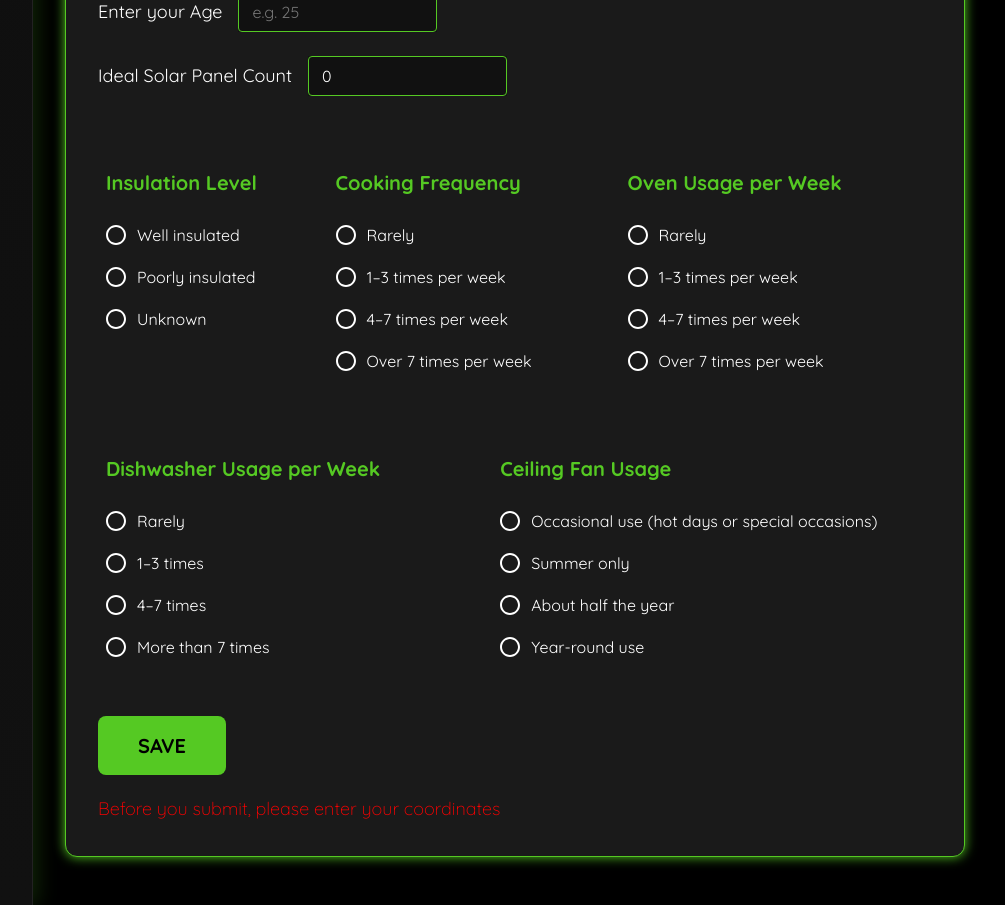
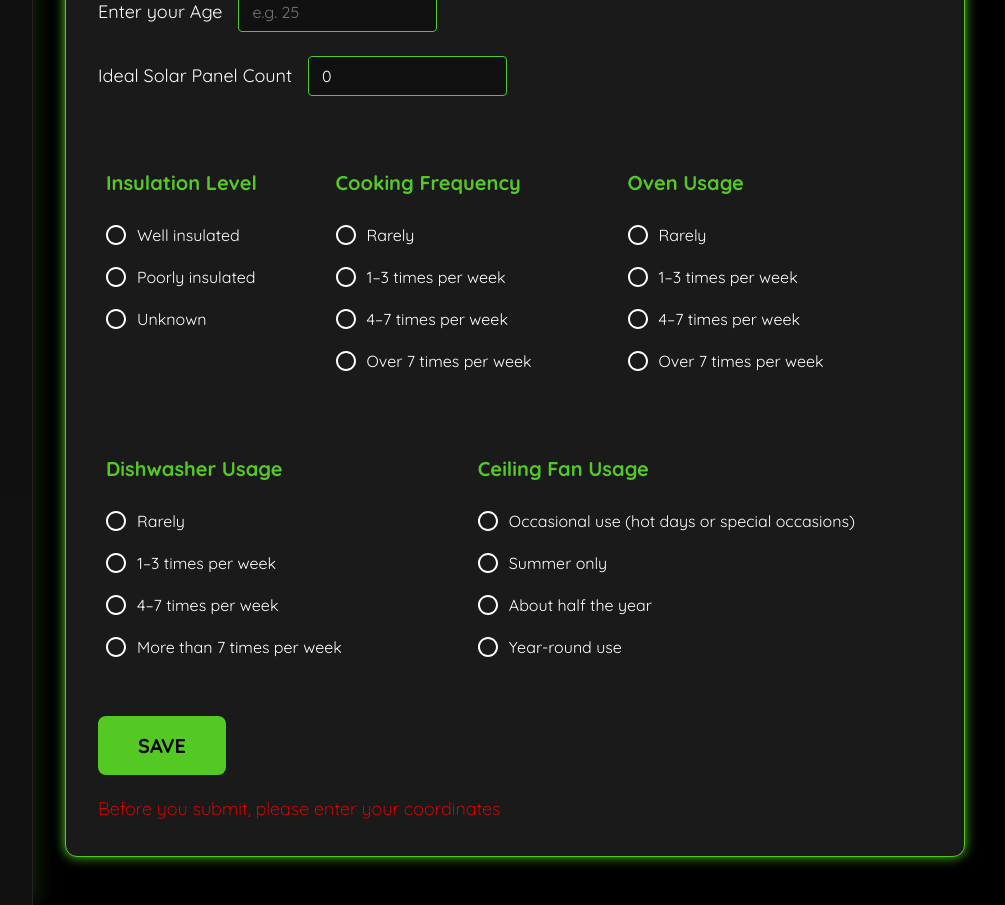
Before and after one commit to arcode35/EcoTrack, a Next.js app: page /input in a window 1280 px wide. Shown: the part 2900-3805 px from the top of the page, without its empty margins (207-1212 px from the left). Built offline with nearby package versions, Linux system fonts and the light colour scheme; no server answers; sample sign-in values are in the browser's storage.

Commit message:
Aesthetic grammatical corrections

```diff
--- a/src/app/input/page.js
+++ b/src/app/input/page.js
@@ -1612,7 +1612,7 @@ export default function InputsPage() {
 
               <FormControl sx={{ mt: 4, ml: 10 }}>
                 <Typography sx={{ ...sectionTitle, fontSize: 20, mb: 2 }}>
-                  Oven Usage per Week
+                  Oven Usage
                 </Typography>
                 <RadioGroup
                   value={ovenFrequency}
@@ -1643,7 +1643,7 @@ export default function InputsPage() {
 
               <FormControl sx={{ mt: 4, ml: 1 }}>
                 <Typography sx={{ ...sectionTitle, fontSize: 20, mb: 2 }}>
-                  Dishwasher Usage per Week
+                  Dishwasher Usage
                 </Typography>
                 <RadioGroup
                   value={numDishwash}
@@ -1657,17 +1657,17 @@ export default function InputsPage() {
                   <FormControlLabel
                     value="3"
                     control={<Radio sx={{ color: "white" }} />}
-                    label="1–3 times"
+                    label="1–3 times per week"
                   />
                   <FormControlLabel
                     value="7"
                     control={<Radio sx={{ color: "white" }} />}
-                    label="4–7 times"
+                    label="4–7 times per week"
                   />
                   <FormControlLabel
                     value="18"
                     control={<Radio sx={{ color: "white" }} />}
-                    label="More than 7 times"
+                    label="More than 7 times per week"
                   />
                 </RadioGroup>
               </FormControl>
```
